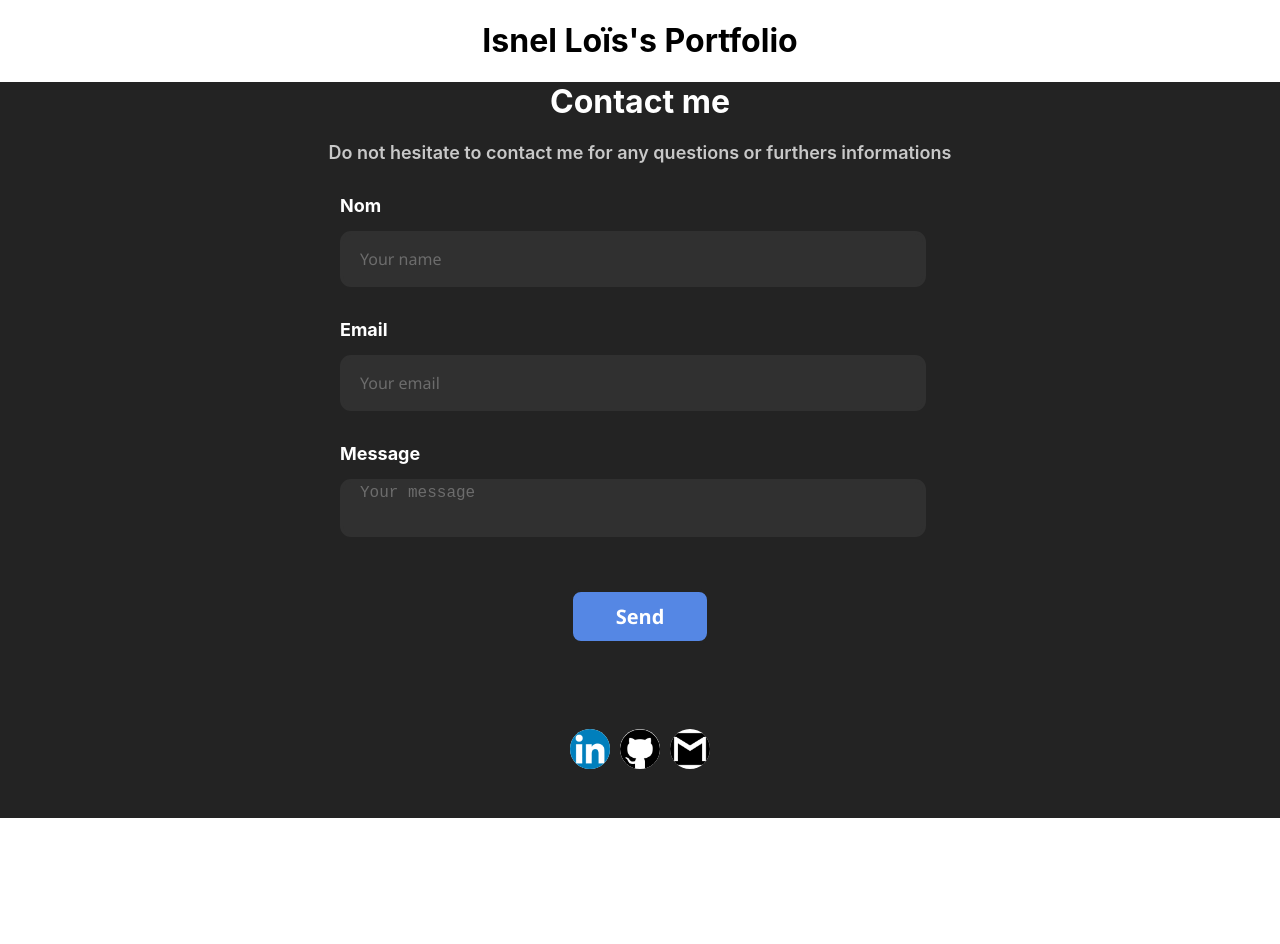
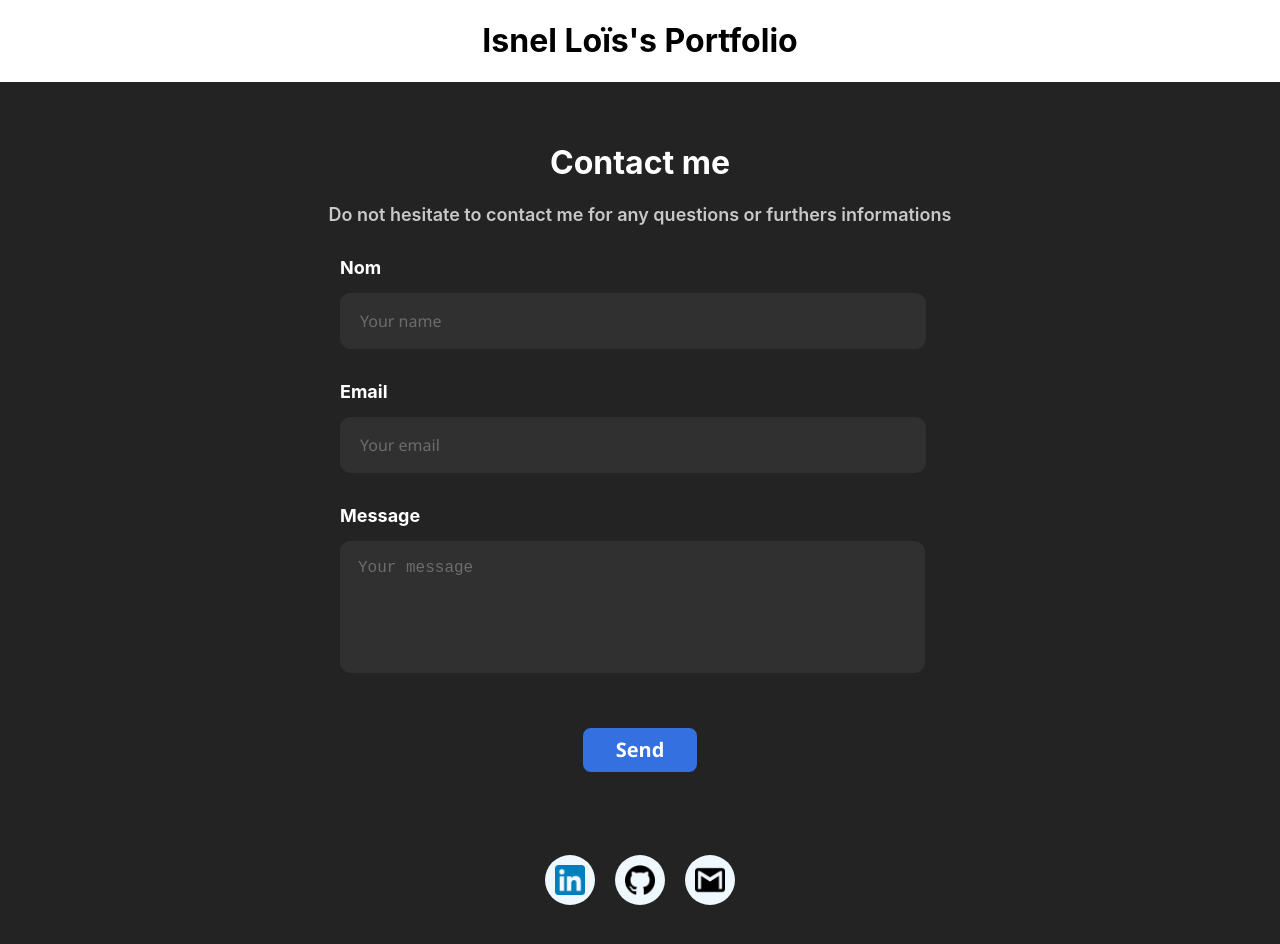
Before and after one commit to loisnel04/portfolio, a React (Create React App) app: page / in a window 1280 px wide. Before the commit the page ends 818 px from the top, so only its background shows below. Built offline with nearby package versions, Linux system fonts and the light colour scheme.

Commit message:
Footer updated

```diff
--- a/src/Footer.css
+++ b/src/Footer.css
@@ -1,26 +1,33 @@
+.oneImg{
+    background-color:aliceblue;
+    width: 50px;
+    height: 50px;
+    border-radius: 50%;
+    margin-left: 10px;
+    margin-right: 10px;
+    transition: all 0.2s ease;
+}
+
 a, img{
     outline: none;
 }
 
 img{
-    border-radius: 50%;
-    background-color: white;
-    width: 40px;
-    height: 40px;
-    margin: 5px;
+    width: 30px;
+    height: 30px;
+    margin: 10px;
 }
 
-img:focus a:focus{
-    width: 45px;
-    height: 45px;
+.oneImg:focus{
     transition: all 0.2s ease;
+    transform: scale(1.2);
+    box-shadow: 0px 0px 5px aliceblue;
 }
 
-a:hover img:hover{
-    margin-top: -0.1px;
-    width: 45px;
-    height: 45px;
+.oneImg:hover{
     transition: all 0.2s ease;
+    transform: scale(1.2);
+    box-shadow: 0px 0px 5px aliceblue;
 }
 
 .image{
@@ -48,22 +55,27 @@ a:hover img:hover{
 
 textarea{
     resize: none;
+    height: 6rem;
+    padding: 15px;
+    width: 34.3rem;
 }
 
 input{
     font-family: Segoe UI;
     font-weight: 550;
+    height: 3rem;
+    text-indent: 15px;
+    width: 36rem;
 }
 
 input, textarea{
-    width: 36rem;
-    height: 3rem;
     font-size: 16px;
     border-radius: 11px;
     border: 3px solid rgb(48, 48, 48);
-    text-indent: 15px;
     background-color: rgb(48, 48, 48);
     caret-color: white;
+    color: white;
+    transition: all 0.2s ease;
 }
 
 input::placeholder, textarea::placeholder{
@@ -73,7 +85,7 @@ input::placeholder, textarea::placeholder{
 input:focus, textarea:focus{
     outline: none;
     border: 3px solid rgb(255, 255, 255);
-    transition: all 0.3s ease;
+    transition: all 0.2s ease;
 }
 
 #contact{
@@ -105,24 +117,33 @@ textarea::placeholder{
 }
 
 button{
-    width: 140px;
-    height: 55px;
+    width: 120px;
+    height: 50px;
     border-radius: 11px;
     font-size: 20px;
     font-weight: 700;
     font-family:'Segoe UI';
-    background-color: rgb(85, 135, 228);
+    background-color: rgb(52, 112, 224);
     color: white;
     border: 3px solid rgb(35, 35, 35);
     outline: none;
+    transition: all 0.2s ease;
 }
 
 button:focus{
-    border: 3px solid white;
-    transition: all 0.3s ease;
+    background-color: rgb(26, 94, 222);
+    transition: all 0.2s ease;
+    transform: scale(1.05);
 }
 
 button:hover{
-    border: 3px solid white;
-    transition: all 0.3s ease;
+    background-color: rgb(26, 94, 222);
+    transition: all 0.2s ease;
+    transform: scale(1.05);
 }
+
+input:invalid::-webkit-validation-bubble {
+    color: #dc0404;
+    font-size: 14px;
+    background-color: yellow;
+}
--- a/src/Footer.js
+++ b/src/Footer.js
@@ -2,41 +2,72 @@ import linkedin_logo from './img/LinkedIn_icon.svg.png'
 import git_logo from './img/github.png'
 import mail from './img/mail.png'
 import './Footer.css'
+import emailjs from 'emailjs-com'
 
 export default function Footer() {
-    const sendMail = () => {
+    /*const sendMail = () => {
         var message = document.getElementById('mail_content').value
-        var email = 'mailto:lois.isnel@gmail.com&body=' + encodeURIComponent(message)
+        var name = document.getElementById('user_name').value
+        var mail = document.getElementById('from_mail').value
+        var email = 'mailto:lois.isnel@gmail.com&subject=From ' + encodeURIComponent(name) + '&body=' + encodeURIComponent(message) + 'Sent by: \n' + encodeURIComponent(mail)
         window.location.href = email;
+    }*/
+
+    const sendForm = (e) => {
+        e.preventDefault()
+        const serviceID='service_pwyl5dn'
+        const templateID='template_nlf3sfd'
+        const userID='Q6VneJowp8a2sNLqB'
+
+        emailjs.sendForm(serviceID, templateID, e.target, userID, document.getElementById)
+        .then((result) => {
+            alert("Message sent successfully")
+            console.log(result)
+        })
+        .catch((error) => {
+            alert("failed to send message, please try again later")
+            console.log(error)
+        })
     }
     return (
         <div id="footer">
+            <br></br>
+            <br></br>
             <h1 id="title_footer">Contact me</h1>
             <p id="info">Do not hesitate to contact me for any questions or furthers informations</p>
 
+            <form onSubmit={sendForm}>
                 <div id="contact">
                     <div className="input_label">
                         <p>Nom</p>
-                    <input type="text" placeholder="Your name"/>
+                        <input type="text" placeholder="Your name" id="user_name" required/>
                     </div>
 
                     <div className="input_label">
                         <p>Email</p>
-                    <input type="text" placeholder="Your email"/>
+                        <input type="email" placeholder="Your email" id="from_mail" name="from_name" required/>
                     </div>
 
                     <div className="input_label">
                         <p>Message</p>
-                    <textarea type="text" placeholder="Your message" id="mail_content" />
+                        <textarea placeholder="Your message" id="mail_content" name="message_content" required/>
                     </div>
                 </div>
                 <div id="button">
-                <button onClick={sendMail}>Send</button>
+                    <button type="submit">Send</button>
                 </div>
+            </form>
+
             <div className="image">
+                <div className="oneImg">
                     <a href="https://www.linkedin.com/in/lo%C3%AFs-isnel-b54b4b209/" target="_blank" rel="noreferrer"><img src={linkedin_logo} className="App-logo" alt="Linkedin's logo" /></a>
+                </div>
+                <div className="oneImg">
                     <a href="https://github.com/loisnel04" target="_blank" rel="noreferrer"><img src={git_logo} className="App-logo" alt="Github's logo" /></a>
-                <a href="mailto:lois.isnel@gmail.com" ><img src={mail} className="App-logo" alt="Mail's contact" /></a>
+                </div>
+                <div className="oneImg">
+                    <a href='mailto:lois.isnel@gmail.com'><img src={mail} className="App-logo" alt="Mail's contact" /></a>
+                </div>
             </div>
             <br></br>
             <br></br>
```
Also changed, not shown: 1 other file (tests, documents, lock files or other folders). Lines whose indentation alone changed are shown as unchanged.
